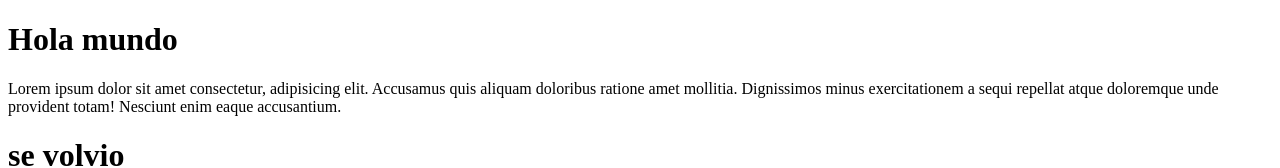
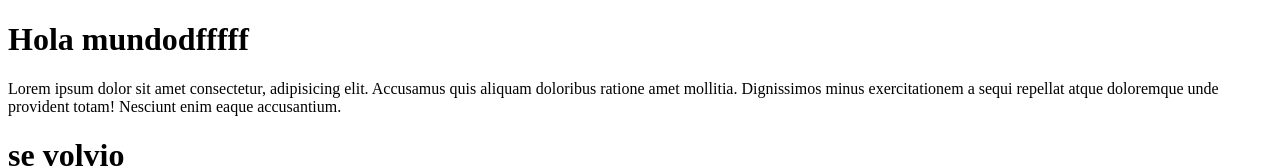
Before and after one commit to AndresLuaD/prueba, a plain HTML site: page index.html in a window 1280 px wide. Shown: the top 168 px of the page. Drawn offline with Linux system fonts and the light colour scheme.

Commit message:
agrgeado sss

```diff
--- a/index.html
+++ b/index.html
@@ -6,7 +6,7 @@
     <title>Document</title>
 </head>
 <body>
-    <h1>Hola mundo</h1>
+    <h1>Hola mundodfffff</h1>
     <p>Lorem ipsum dolor sit amet consectetur, adipisicing elit. Accusamus quis aliquam doloribus ratione amet mollitia. Dignissimos minus exercitationem a sequi repellat atque doloremque unde provident totam! Nesciunt enim eaque accusantium.</p>
     <h1>se volvio</h1>
     </body>
```
